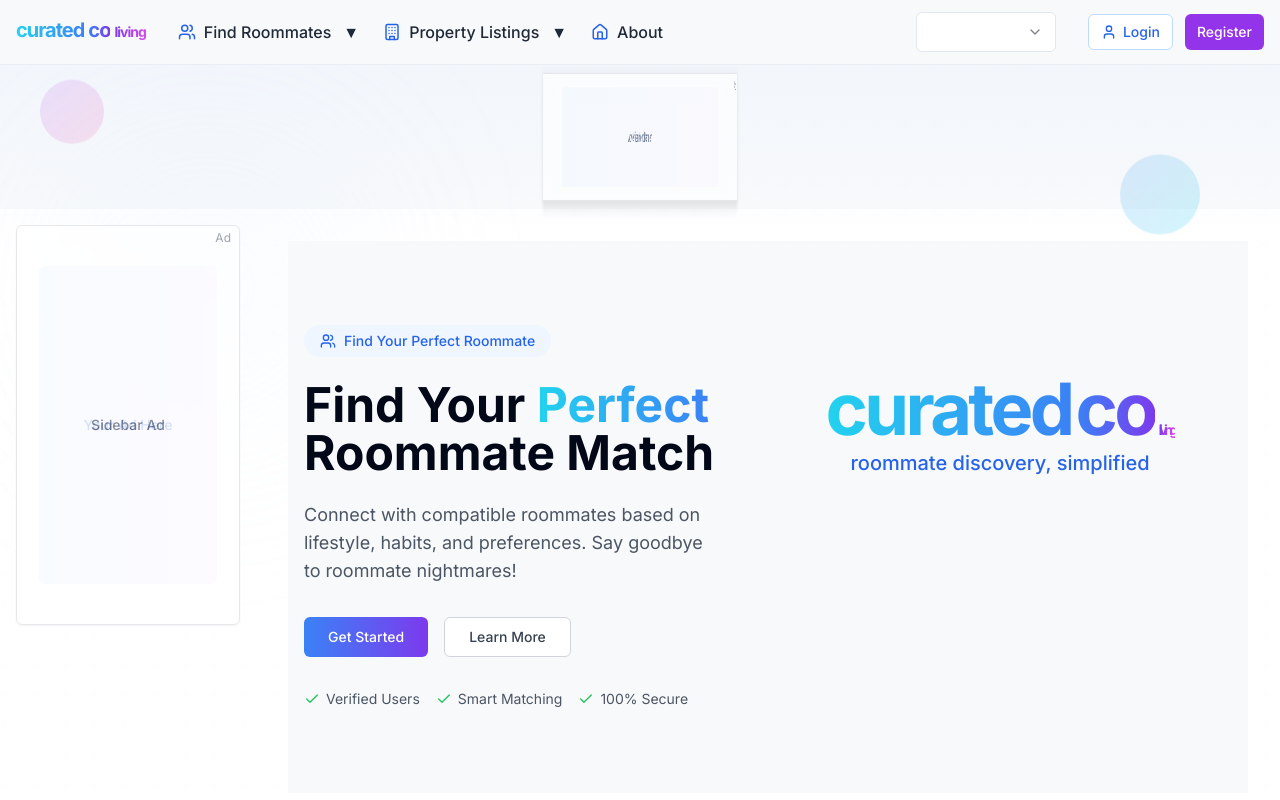
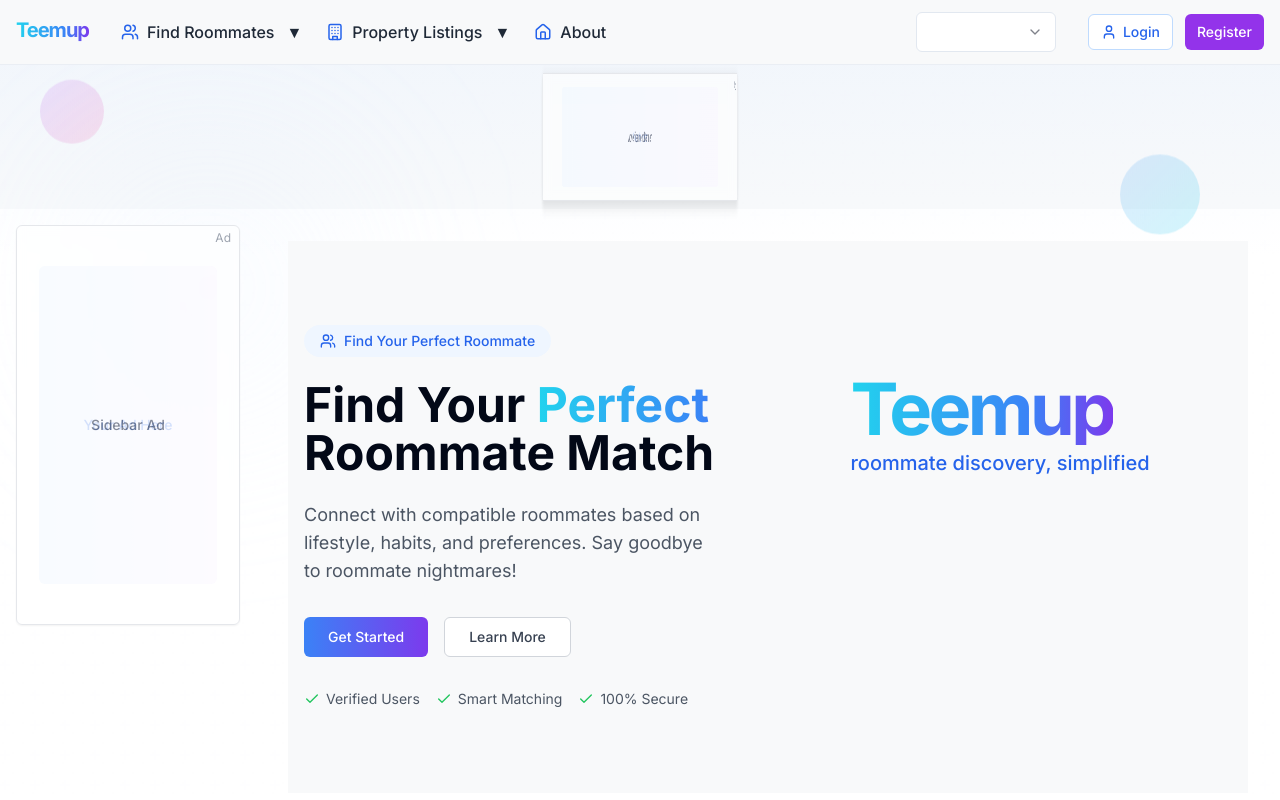
Before and after one commit to skh43/team-up-harmony, a React (Vite) app: page / in a window 1280 px wide. Shown: the top 800 px of the page. Built offline with nearby package versions, Linux system fonts and the light colour scheme.

Commit message:
Rename application to Teemup
Renamed the application from "Curated Co-Living" to "Teemup" throughout the codebase.

```diff
--- a/index.html
+++ b/index.html
@@ -9,7 +9,7 @@
     <link rel="preconnect" href="https://fonts.googleapis.com">
     <link rel="preconnect" href="https://fonts.gstatic.com" crossorigin>
     <link href="https://fonts.googleapis.com/css2?family=Inter:wght@300;400;500;600;700&family=Montserrat:wght@400;500;600;700&display=swap" rel="stylesheet">
-    <title>TeamUp - Find Your Perfect Roommate</title>
+    <title>Teemup - Find Your Perfect Roommate</title>
   </head>
   <body>
     <div id="root"></div>
--- a/src/components/ModernLogo.tsx
+++ b/src/components/ModernLogo.tsx
@@ -70,11 +70,8 @@ const ModernLogo: React.FC<ModernLogoProps> = ({
               size === 'large' ? 'text-3xl' :
               size === 'medium' ? 'text-xl' : 'text-lg'
             )}>
-              <span className="bg-gradient-to-r from-cyan-400 to-blue-500 bg-clip-text text-transparent font-extrabold">curated</span>
-              <span className="bg-gradient-to-r from-blue-500 to-violet-600 bg-clip-text text-transparent font-extrabold mx-1">co</span>
-              <span className="relative">
-                <span className="bg-gradient-to-r from-violet-600 to-fuchsia-500 bg-clip-text text-transparent font-extrabold text-sm">living</span>
-              </span>
+              <span className="bg-gradient-to-r from-cyan-400 to-blue-500 bg-clip-text text-transparent font-extrabold">Teem</span>
+              <span className="bg-gradient-to-r from-blue-500 to-violet-600 bg-clip-text text-transparent font-extrabold">up</span>
             </span>
           </div>
 
@@ -97,9 +94,8 @@ const ModernLogo: React.FC<ModernLogoProps> = ({
           variants[variant],
         )}>
           <div className="flex items-center">
-            <span className="bg-gradient-to-r from-cyan-400 to-blue-500 bg-clip-text text-transparent font-extrabold">curated</span>
-            <span className="bg-gradient-to-r from-blue-500 to-violet-600 bg-clip-text text-transparent font-extrabold mx-1">co</span>
-            <span className="bg-gradient-to-r from-violet-600 to-fuchsia-500 bg-clip-text text-transparent font-extrabold text-sm">living</span>
+            <span className="bg-gradient-to-r from-cyan-400 to-blue-500 bg-clip-text text-transparent font-extrabold">Teem</span>
+            <span className="bg-gradient-to-r from-blue-500 to-violet-600 bg-clip-text text-transparent font-extrabold">up</span>
           </div>
         </div>
       )}
--- a/src/i18n/locales/ar/translation.json
+++ b/src/i18n/locales/ar/translation.json
@@ -15,8 +15,8 @@
     "language": "اللغة",
     "logout": "تسجيل الخروج",
     "or": "أو",
-    "teamUp": "تيم أب ترايب",
-    "logoAlt": "شعار تيم أب ترايب",
+    "teamUp": "تيماب",
+    "logoAlt": "شعار تيماب",
     "getStarted": "ابدأ الآن",
     "learnMore": "تعرف على المزيد",
     "startJourney": "ابدأ رحلتك",
--- a/src/i18n/locales/en/translation.json
+++ b/src/i18n/locales/en/translation.json
@@ -1,3 +1,4 @@
+
 {
   "common": {
     "welcome": "Welcome Back",
@@ -14,8 +15,8 @@
     "language": "Language",
     "logout": "Logout",
     "or": "OR",
-    "teamUp": "Curated Co-Living",
-    "logoAlt": "Curated Co-Living Logo",
+    "teamUp": "Teemup",
+    "logoAlt": "Teemup Logo",
     "getStarted": "Get Started",
     "learnMore": "Learn More",
     "startJourney": "Start Your Journey",
--- a/src/i18n/locales/fil/translation.json
+++ b/src/i18n/locales/fil/translation.json
@@ -1,3 +1,4 @@
+
 {
   "common": {
     "welcome": "Maligayang Pagbabalik",
@@ -14,8 +15,8 @@
     "language": "Wika",
     "logout": "Mag-logout",
     "or": "O",
-    "teamUp": "Curated Co-Living",
-    "logoAlt": "Logo ng Curated Co-Living",
+    "teamUp": "Teemup",
+    "logoAlt": "Logo ng Teemup",
     "getStarted": "Magsimula",
     "learnMore": "Matuto pa",
     "startJourney": "Simulan ang Iyong Paglalakbay",
--- a/src/i18n/locales/zh/translation.json
+++ b/src/i18n/locales/zh/translation.json
@@ -1,3 +1,4 @@
+
 {
   "common": {
     "welcome": "欢迎回来",
@@ -14,8 +15,8 @@
     "language": "语言",
     "logout": "登出",
     "or": "或者",
-    "teamUp": "精选共居",
-    "logoAlt": "精选共居标志",
+    "teamUp": "Teemup",
+    "logoAlt": "Teemup标志",
     "getStarted": "开始使用",
     "learnMore": "了解更多",
     "startJourney": "开始你的旅程",
```
